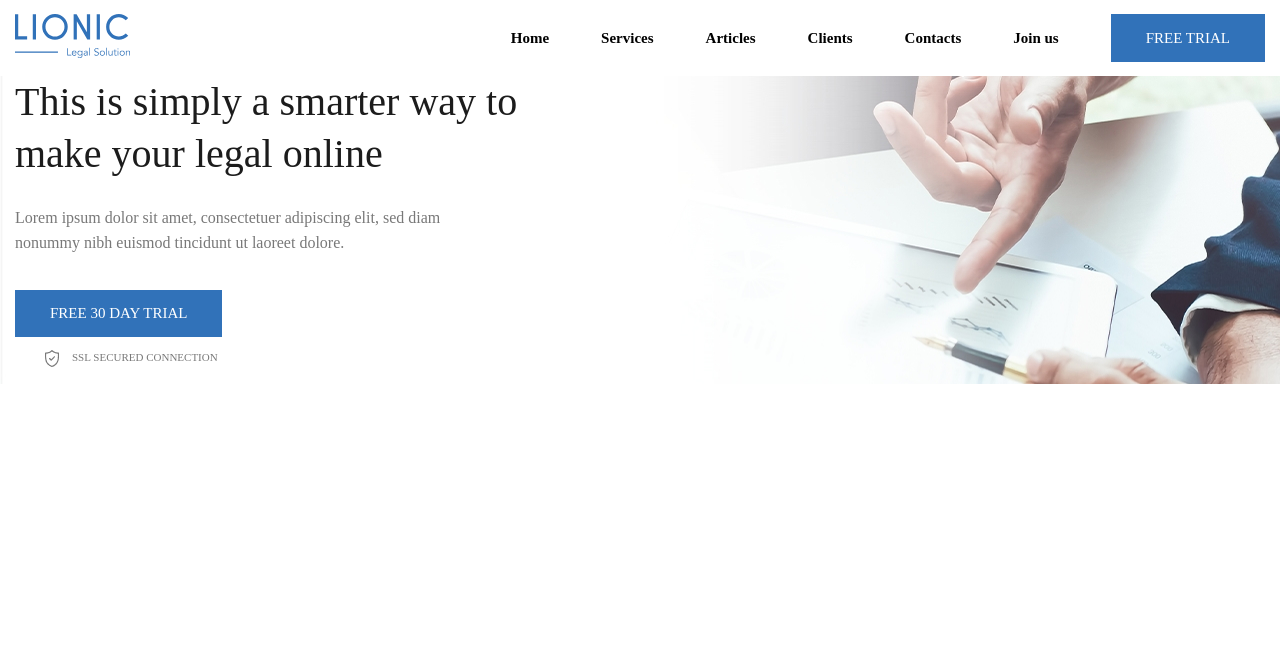
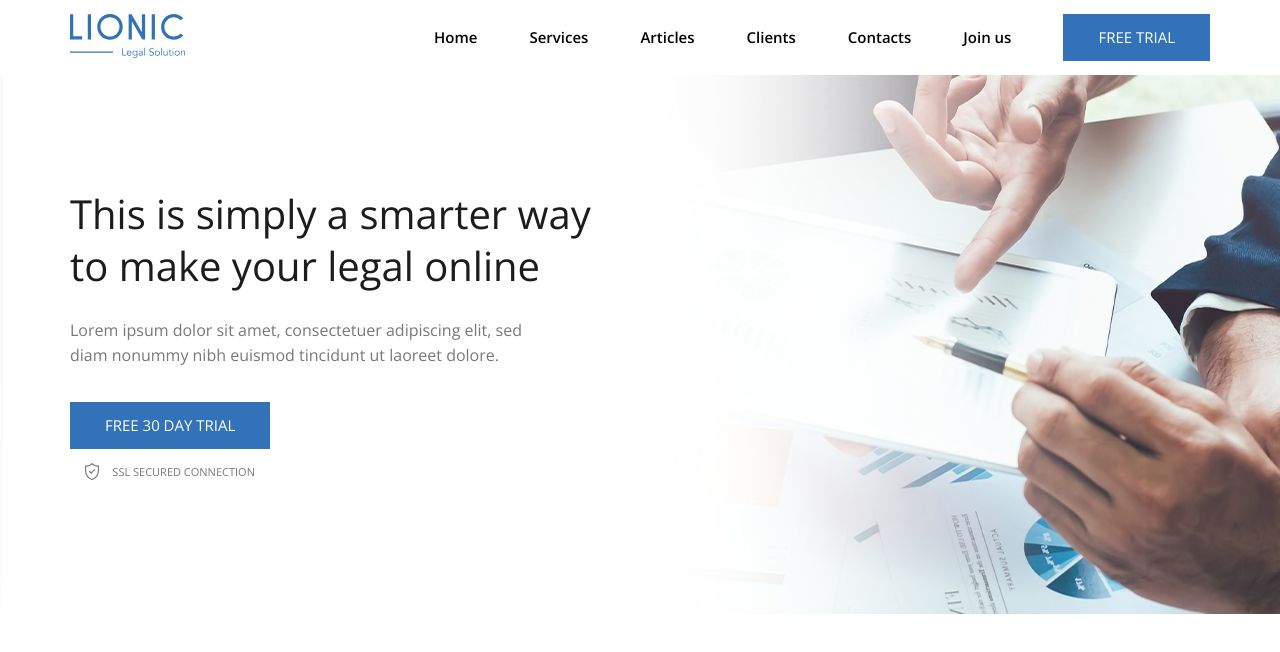
Before and after one commit to Andrey654321/Lionic, a plain HTML site: page index.html in a window 1280 px wide. Drawn offline with nearby package versions, Linux system fonts and the light colour scheme.

Commit message:
Проверка дз

```diff
--- a/css/style.css
+++ b/css/style.css
@@ -14,14 +14,8 @@ ul{
     list-style: none;
 }
 
-button{
-    padding: 15px 35px;
-    background-color: #3172B9;
-    border: none;
-    color: white;
-}
-
 body{
+    font-family: 'Open Sans', sans-serif;
     font-size: 15PX;
     font-weight: 400;
     background-color: white ;
@@ -57,20 +51,38 @@ a{
 }
 
 .conteiner{
-    max-width: 1540px;
+    max-width: 1140px;
     padding: 0 15px;
     margin: 0 auto;
 }
 
 .btn{
+    padding: 15px 35px;
+    background-color: #3172B9;
+    border: none;
+    color: white;
+    cursor: pointer;
+}
+
+.header__btn {
     margin-left: 52px;
+}
+
+.hero {
+    padding: 113px 0 134px 0;
+    background-image: url(../img/hero.jpg);
 }
 
 .hero__container{
     display: flex;
     flex-direction: column;
     align-self: flex-start;
-    background-image: url(../img/hero.jpg);
+}
+
+.hero__content {
+    display: flex;
+    flex-direction: column;
+    align-items: flex-start;
 }
 
 .hero__title{
@@ -94,11 +106,7 @@ a{
 }
 
 .hero__btn{
-    display: flex;
-    width: 250px;
-    height: 58px;
     padding: 15px 35px;
-    justify-content: center;
     align-items: center;
 }
 
@@ -109,15 +117,20 @@ a{
 }
 
 .hero__connection{
+    padding-left: 27px;
     color: #787878;
     font-size: 11px;
     font-weight: 400;
+    line-height: 17px;
     text-transform: uppercase;
-    margin: 14px 0 0 0;
+    background-image: url(../img/secure.png); /* Скопировать в svg */
+    background-repeat: no-repeat;
+    background-position: left center;
 }
 
-.hero__ssl__secure{
+.btn__wrapper {
     display: flex;
-    flex-direction: row-reverse;
-    justify-content: flex-end;
+    flex-direction: column;
+    align-items: center;
+    row-gap: 14px;
 }
--- a/index.html
+++ b/index.html
@@ -1,15 +1,19 @@
 <!DOCTYPE html>
 <html lang="ru">
+
 <head>
     <meta charset="UTF-8">
     <meta name="viewport" content="width=device-width, initial-scale=6.0">
+    <link rel="preconnect" href="https://fonts.googleapis.com">
+    <link rel="preconnect" href="https://fonts.gstatic.com" crossorigin>
+    <link
+        href="https://fonts.googleapis.com/css2?family=Montserrat:wght@400;500;600;700;800&family=Open+Sans:wght@300;400;600&display=swap"
+        rel="stylesheet">
+    <link rel="stylesheet" href="css/normalize.css">
     <link rel="stylesheet" href="css/style.css">
-    <link rel="preconnect" href="https://fonts.googleapis.com">
-    <link rel="stylesheet" href="css/normalize.css">
-    <link rel="preconnect" href="https://fonts.gstatic.com" crossorigin>
-    <link href="https://fonts.googleapis.com/css2?family=Montserrat:wght@300;400;600&display=swap" rel="stylesheet">
     <title>Lionic</title>
 </head>
+
 <body>
     <header class="header">
         <div class="header__conteiner conteiner">
@@ -38,7 +42,7 @@
                     </il>
                 </ul>
             </nav>
-            <button class="btn" onclick="alert('c:')" style="background-color: #3172B9; color: white;">
+            <button class="header__btn btn" onclick="alert('c:')" style="background-color: #3172B9; color: white;">
                 FREE TRIAL</button>
         </div>
     </header>
@@ -47,17 +51,17 @@
             <div class="hero__container conteiner">
                 <div class="hero__content">
                     <h1 class="hero__title">This is simply a smarter way to make your legal online</h1>
-                <p class="hero__description">Lorem ipsum dolor sit amet, consectetuer adipiscing elit, sed diam nonummy nibh euismod tincidunt ut laoreet dolore.</p>
-                <button class="header__btn">FREE 30 DAY TRIAL</button>
-            <div class="hero__ssl__secure">
-                <p class="hero__connection">SSL secured connection</p>
-                <a class="hero__secure" href="">
-                <img src="img/secure.png" alt="l">
+                    <p class="hero__description">Lorem ipsum dolor sit amet, consectetuer adipiscing elit, sed diam
+                        nonummy nibh euismod tincidunt ut laoreet dolore.
+                    </p>
+                    <div class="btn__wrapper">
+                        <button class="hero__btn btn">FREE 30 DAY TRIAL</button>
+                        <span class="hero__connection">SSL secured connection</span>
                     </div>
-                </a>
                 </div>
             </div>
         </section>
     </main>
 </body>
+
 </html>
```
Also changed, not shown: 1 other file. Lines whose indentation alone changed are shown as unchanged.
